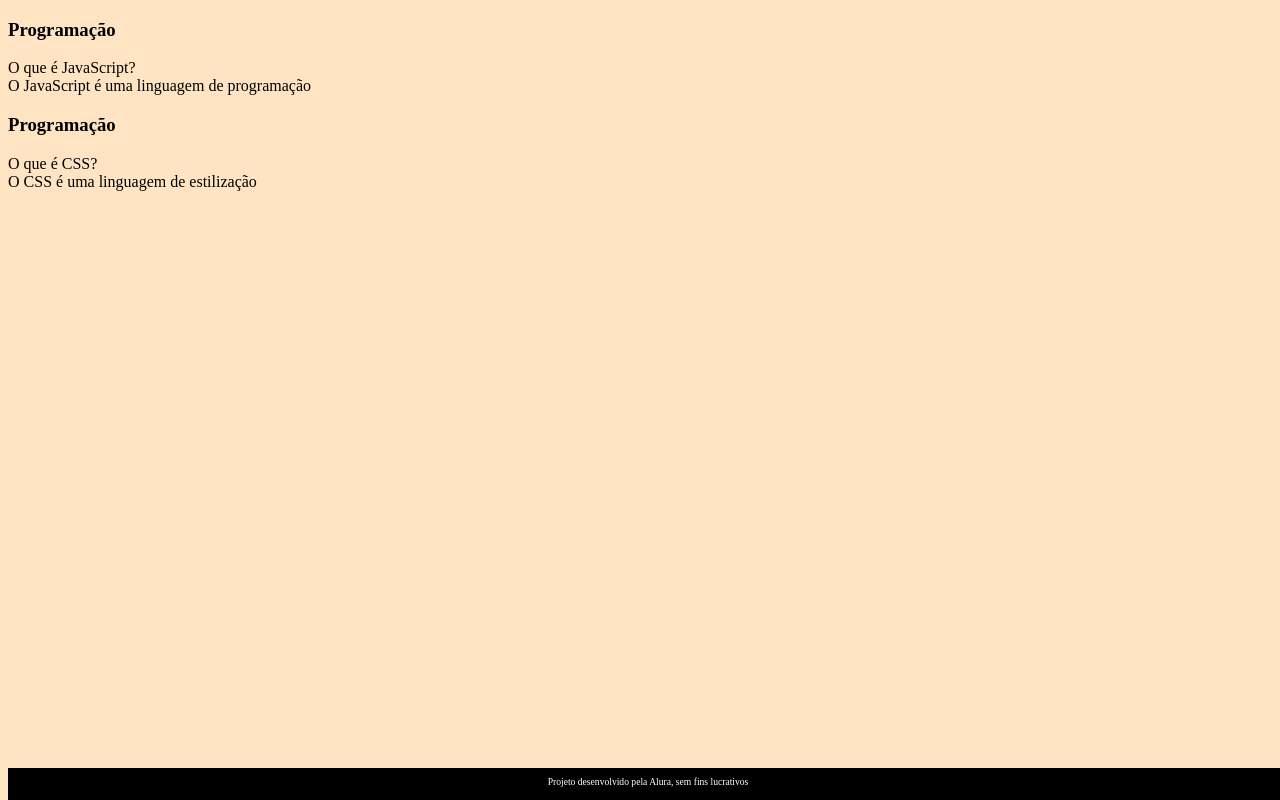
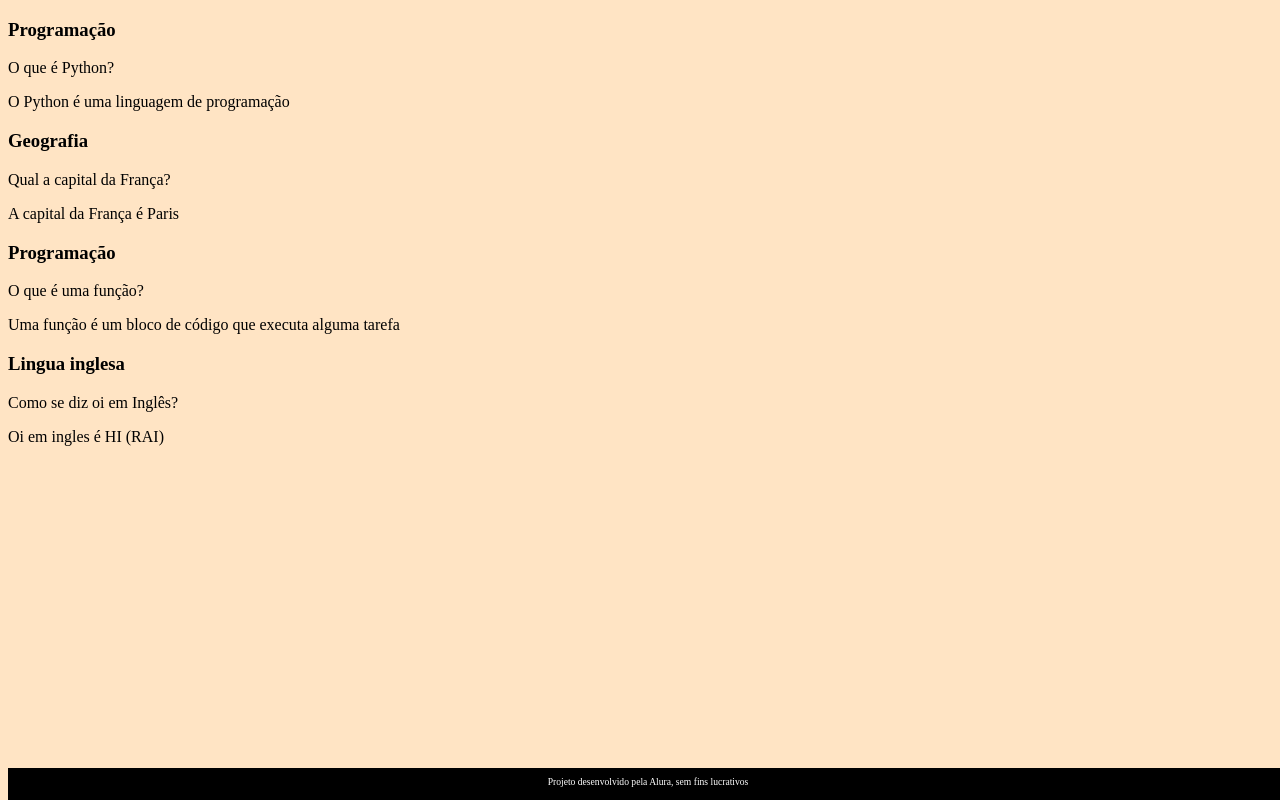
Before and after one commit to joaoPedro1505/alura, a plain HTML site: page index.html in a window 1280 px wide. Drawn offline with Linux system fonts and the light colour scheme; files that its build step writes are made by us from their sources.

Commit message:
Add files via upload

```diff
--- /dev/null
+++ b/app.js
@@ -0,0 +1,29 @@
+function criaCartao(categoria, pergunta, resposta) {
+    let container = document.getElementById('container')
+    let cartao = document.createElement('article')
+    cartao.className = 'cartao'
+
+    cartao.innerHTML = `
+    <div class="cartao__conteudo">
+    <h3>${categoria}</h3>
+    <div class="cartao__conteudo__pergunta">
+        <p>${pergunta}</p>
+    </div>
+    <div class="cartao__conteudo__resposta">
+        <p>${resposta}</p>
+    </div>
+    </div>
+    `
+
+    let respostaEstaVisivel = false
+
+    function viraCartao() {
+        respostaEstaVisivel = !respostaEstaVisivel
+        cartao.classList.toggle('active', respostaEstaVisivel)
+    }
+    cartao.addEventListener('click', viraCartao)
+
+
+    container.appendChild(cartao)
+
+}
--- a/index.html
+++ b/index.html
@@ -1,45 +1,31 @@
 <!DOCTYPE html>
-<html lang="en">
+<html lang="pt-br">
 <head>
     <meta charset="UTF-8">
     <meta name="viewport" content="width=device-width, initial-scale=1.0">
-    <title>joao pedro</title>
+    <link rel="stylesheet" href="assets/style.css">
+    <title>Flashcard</title>
 </head>
 <body>
-    <main></main>
+    <main>
+        <section id="container">
+            <!-- <article class="cartao">
+                <div class="cartao__conteudo">
+                    <h3>Programação</h3>
+                    <div class="cartao__conteudo__pergunta">
+                        <p>O que é JavaScript?</p>
+                    </div>
+                    <div class="cartao__conteudo__resposta">
+                        <p>O JavaScript é uma linguagem de programação</p>
+                    </div>
+                </div>
+            </article> -->
+        </section>
     </main>
     <footer>
         <p>Projeto desenvolvido pela Alura, sem fins lucrativos</p>
     </footer>
+    <script src="app.js"></script>
+    <script src="perguntas.js"></script>
 </body>
 </html>
-
-<main>
-    <section id="container">
-            <article class="cartao">
-                    <div class="cartao__conteudo">
-                            <h3>Programação</h3>
-                            <div class="cartao__conteudo__pergunta">
-                                    O que é JavaScript?
-                            </div>
-                            <div class="cartao__conteudo__resposta">
-                                    O JavaScript é uma linguagem de programação
-                            </div>
-                    </div>
-            </article>
-    </section>
-</main>
-
-<article class="cartao">
-    <div class="cartao__conteudo">
-            <h3>Programação</h3>
-            <div class="cartao__conteudo__pergunta">
-                    O que é CSS?
-            </div>
-            <div class="cartao__conteudo__resposta">
-                    O CSS é uma linguagem de estilização
-            </div>
-    </div>
-</article>
-
-<link rel="stylesheet" href="assets/style.css">
--- /dev/null
+++ b/perguntas.js
@@ -0,0 +1,23 @@
+criaCartao(
+    'Programação',
+    'O que é Python?',
+    'O Python é uma linguagem de programação'
+)
+
+criaCartao(
+    'Geografia',
+    'Qual a capital da França?',
+    'A capital da França é Paris'
+)
+
+criaCartao(
+    'Programação',
+    'O que é uma função?',
+    'Uma função é um bloco de código que executa alguma tarefa'
+)
+
+criaCartao(
+    'Lingua inglesa',
+    'Como se diz oi em Inglês?',
+    'Oi em ingles é HI (RAI)'
+)
```
Also changed, not shown: 1 other file.
